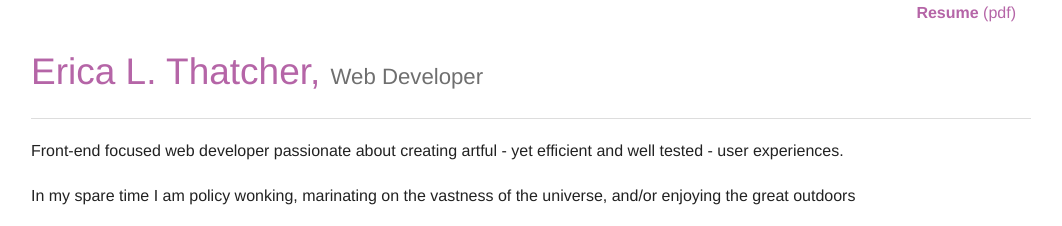
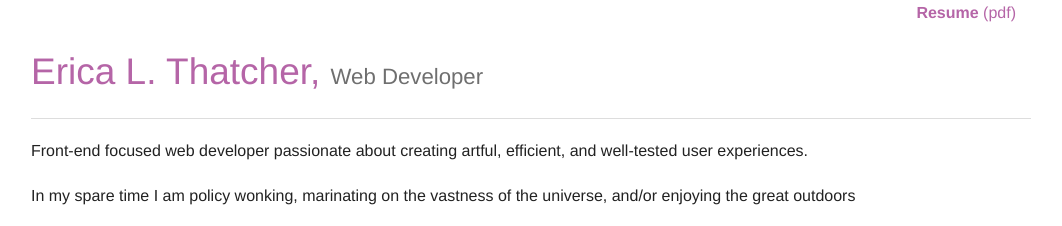
Before and after one commit to ericalthatcher/ericalthatcher.github.io, a plain HTML site: page index.html in a window 1280 px wide. Shown: the top 226 px of the page, without its empty margins (109-1171 px from the left). Drawn offline with Linux system fonts and the light colour scheme.

Commit message:
modify intro

```diff
--- a/index.html
+++ b/index.html
@@ -30,7 +30,7 @@
           <div class="row">
             <h2 class="name">Erica L. Thatcher, <small>Web Developer</small></h2>
             <hr />
-            <p>Front-end focused web developer passionate about creating artful - yet efficient and well tested - user experiences.</p>
+            <p>Front-end focused web developer passionate about creating artful, efficient, and well-tested user experiences.</p>
 
             <p>In my spare time I am policy wonking, marinating on the vastness of the universe, and/or enjoying the great outdoors</p>
           </div>
```
